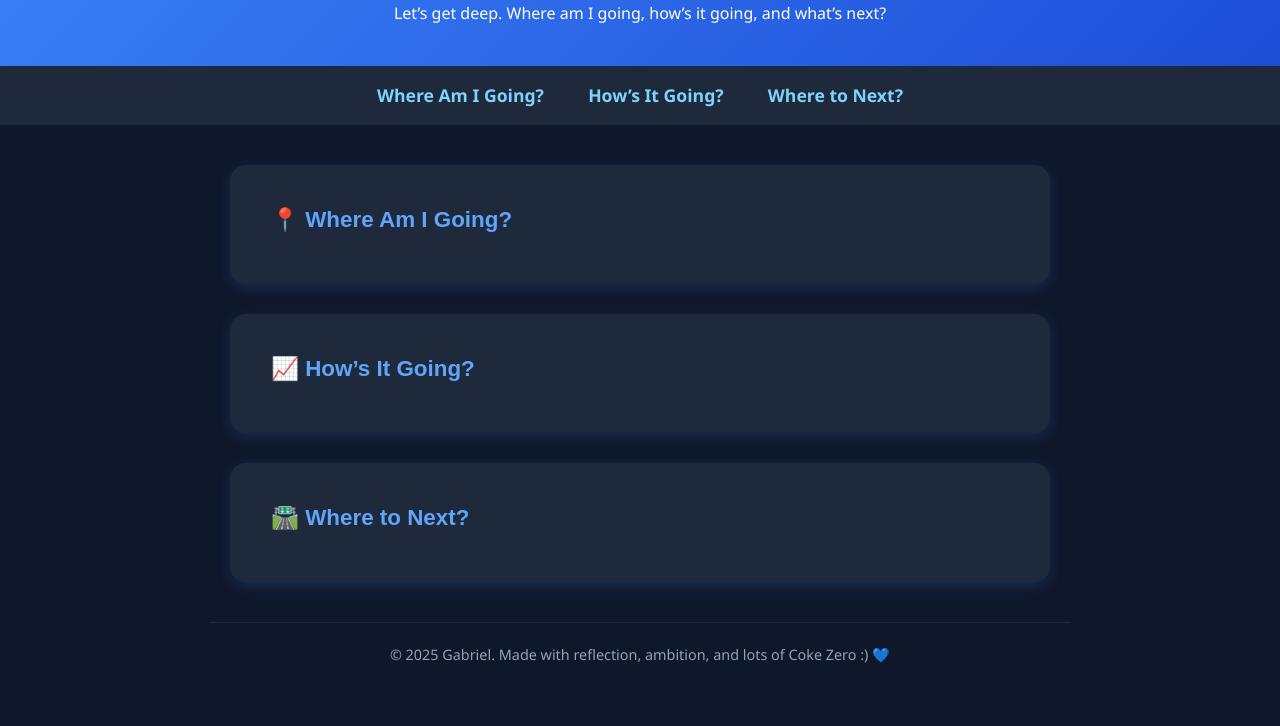
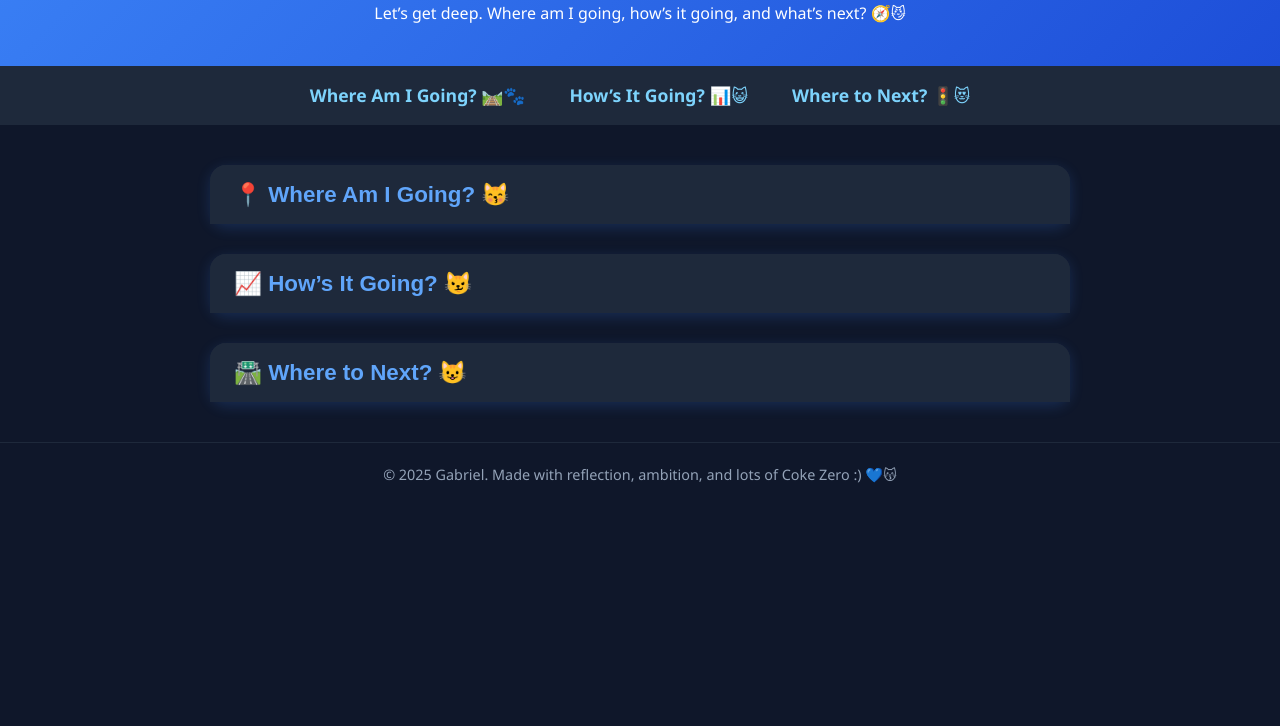
Before and after one commit to gabrielboyle1/civicsClassSite, a plain HTML site: page index.html in a window 1280 px wide. Shown: the part 126-852 px from the top of the page. After the commit the page ends 800 px from the top, so only its background shows below. Drawn offline with Linux system fonts and the light colour scheme.

Commit message:
Update index.html

```diff
--- a/index.html
+++ b/index.html
@@ -2,8 +2,7 @@
 <html lang="en">
   <head>
     <meta charset="UTF-8" />
-  <meta name="viewport" content="width=device-width, initial-scale=1.0"/>
-  <link rel="stylesheet" href="style.css" />
+    <meta name="viewport" content="width=device-width, initial-scale=1.0" />
     <title>My Journey</title>
     <style>
       /* Base Reset */
@@ -16,8 +15,10 @@
       /* Fonts & Colors */
       body {
         font-family: 'Segoe UI', Tahoma, Geneva, Verdana, sans-serif;
-      background-color: #0f172a; /* slate-900 */
-      color: #e0f2fe; /* sky-100 */
+        background-color: #0f172a;
+        /* slate-900 */
+        color: #e0f2fe;
+        /* sky-100 */
         line-height: 1.6;
         scroll-behavior: smooth;
       }
@@ -27,7 +28,7 @@
         color: white;
         padding: 40px 20px;
         text-align: center;
-      box-shadow: 0 8px 20px rgba(14,165,233,0.3);
+        box-shadow: 0 8px 20px rgba(14, 165, 233, 0.3);
         transition: background 0.4s ease;
       }
 
@@ -41,13 +42,15 @@
       }
 
       nav {
-      background-color: #1e293b; /* dark slate */
+        background-color: #1e293b;
+        /* dark slate */
         padding: 15px;
         text-align: center;
       }
 
       nav a {
-      color: #7dd3fc; /* sky-300 */
+        color: #7dd3fc;
+        /* sky-300 */
         text-decoration: none;
         margin: 0 20px;
         font-weight: bold;
@@ -56,7 +59,8 @@
       }
 
       nav a:hover {
-      color: #38bdf8; /* sky-400 */
+        color: #38bdf8;
+        /* sky-400 */
         transform: scale(1.1);
       }
 
@@ -67,65 +71,33 @@
       }
 
       section {
-      background: #1e293b; /* dark slate */
-      padding: 25px;
+        background: #1e293b;
+        /* dark slate */
         margin-bottom: 30px;
         border-radius: 16px;
-      box-shadow: 0 4px 14px rgba(59,130,246,0.2);
+        box-shadow: 0 4px 14px rgba(59, 130, 246, 0.2);
         transition: transform 0.3s ease, box-shadow 0.3s ease;
       }
 
       section:hover {
         transform: translateY(-4px);
-      box-shadow: 0 6px 20px rgba(56,189,248,0.3);
+        box-shadow: 0 6px 20px rgba(56, 189, 248, 0.3);
       }
 
-    section h2 {
-      font-size: 1.8rem;
-      margin-bottom: 15px;
-      color: #60a5fa; /* blue-400 */
-    }
-
-    .placeholder {
-      background-color: #334155; /* slate-700 */
-      padding: 15px;
-      border-left: 5px solid #3b82f6; /* blue-500 */
-      border-radius: 10px;
-      font-style: italic;
-      color: #cbd5e1; /* slate-300 */
-      transition: background 0.3s ease;
-    }
-
-    .placeholder:hover {
-      background-color: #475569; /* slightly lighter slate */
-    }
-
-    footer {
-      background-color: #0f172a;
-      text-align: center;
-      padding: 20px 10px;
-      font-size: 0.9rem;
-      color: #94a3b8; /* slate-400 */
-      border-top: 1px solid #1e293b;
-    }
-
-    footer:hover {
-      color: #bae6fd; /* sky-200 */
-    }
       .collapsible {
         background-color: #1e293b;
         color: #60a5fa;
         cursor: pointer;
-  padding: 16px;
+        padding: 16px 24px;
         width: 100%;
         text-align: left;
         border: none;
         outline: none;
         font-size: 1.4rem;
         font-weight: bold;
-  border-radius: 12px;
+        border-radius: 16px 16px 0 0;
         transition: background-color 0.3s ease;
-  margin-bottom: 10px;
+        user-select: none;
       }
 
       .collapsible:hover {
@@ -135,27 +107,27 @@
       .content {
         max-height: 0;
         overflow: hidden;
-  transition: max-height 0.4s ease-out, padding 0.3s ease;
+        transition: max-height 0.5s ease, padding 0.3s ease;
         background-color: #1e293b;
-  border-radius: 12px;
-  padding: 0 16px;
-}
-
-.content.open {
-  padding: 16px;
-  max-height: 500px; /* adjust if you have big content */
+        border-radius: 0 0 16px 16px;
+        padding-top: 0;
+        padding-bottom: 0;
+        padding-left: 24px;
+        padding-right: 24px;
       }
 
       .checklist {
         list-style: none;
         padding-left: 0;
+        margin-top: 12px;
       }
 
       .checklist li {
-  padding: 10px;
+        padding: 10px 0;
         position: relative;
-  padding-left: 24px;
+        padding-left: 30px;
         color: #cbd5e1;
+        line-height: 1.4;
       }
 
       .checklist li::before {
@@ -165,65 +137,113 @@
         color: #3b82f6;
       }
 
+      input[type="checkbox"] {
+        margin-right: 10px;
+        transform: scale(1.2);
+        vertical-align: middle;
+        cursor: not-allowed;
+      }
+
+      footer {
+        background-color: #0f172a;
+        text-align: center;
+        padding: 20px 10px;
+        font-size: 0.9rem;
+        color: #94a3b8;
+        /* slate-400 */
+        border-top: 1px solid #1e293b;
+      }
+
+      footer:hover {
+        color: #bae6fd;
+        /* sky-200 */
+      }
     </style>
   </head>
   <body>
-
     <header>
-    <h1>My Journey✨</h1>
-    <p>Let’s get deep. Where am I going, how’s it going, and what’s next?</p>
+      <h1>My Journey✨😸</h1>
+      <p>Let’s get deep. Where am I going, how’s it going, and what’s next? 🧭😼</p>
     </header>
-
     <nav>
-    <a href="#where">Where Am I Going?</a>
-    <a href="#how">How’s It Going?</a>
-    <a href="#next">Where to Next?</a>
+      <a href="#where">Where Am I Going? 🛤️🐾</a>
+      <a href="#how">How’s It Going? 📊😺</a>
+      <a href="#next">Where to Next? 🚦😻</a>
     </nav>
-
     <main>
- <main>
-  <section>
-    <button class="collapsible">📍 Where Am I Going?</button>
+      <section id="where">
+        <button class="collapsible">📍 Where Am I Going? 😽</button>
         <div class="content">
           <ul class="checklist">
-        <li><input type="checkbox" disabled> IB/OSSD Diploma 🎓</li>
-        <li><input type="checkbox" disabled> Ontario Provincial Police: Auxiliary Constabulary Program 💻</li>
-        <li><input type="checkbox" disabled> UWO </li>
-        <li><input type="checkbox" disabled> Medical Residency</li>
-        <li><input type="checkbox" disabled> Psychiatry</li>
+            <li>
+              <input type="checkbox" disabled> IB/OSSD Diploma 🎓😸
+            </li>
+            <li>
+              <input type="checkbox" disabled> Ontario Provincial Police: Auxiliary Constabulary Program 💻😺
+            </li>
+            <li>
+              <input type="checkbox" disabled> UWO 🏫🐈‍⬛
+            </li>
+            <li>
+              <input type="checkbox" disabled> Medical Residency 🩺😻
+            </li>
+            <li>
+              <input type="checkbox" disabled> Psychiatry 🧠🐾
+            </li>
           </ul>
         </div>
       </section>
-
-  <section>
-    <button class="collapsible">📈 How’s It Going?</button>
+      <section id="how">
+        <button class="collapsible">📈 How’s It Going? 😼</button>
         <div class="content">
           <ul class="checklist">
-        <li><input type="checkbox" checked disabled> Completed 3 out of 6 credits 🧠</li>
-        <li><input type="checkbox" checked disabled> Learned basic HTML & CSS 🔧</li>
-        <li><input type="checkbox" checked disabled> Got starter job 🤞</li>
+            <li>
+              <input type="checkbox" checked disabled> Completed 3 out of 6 credits 🧠🐱
+            </li>
+            <li>
+              <input type="checkbox" checked disabled> Learned basic HTML & CSS 🔧🐈
+            </li>
+            <li>
+              <input type="checkbox" checked disabled> Got starter job 🤞😹
+            </li>
           </ul>
         </div>
       </section>
-
-  <section>
-    <button class="collapsible">🛣️ Where to Next?</button>
+      <section id="next">
+        <button class="collapsible">🛣️ Where to Next? 😺</button>
         <div class="content">
           <ul class="checklist">
-        <li><input type="checkbox" disabled> Make Important Connections 👥</li>
-        <li><input type="checkbox" disabled> Keep updating my resume 📄</li>
-        <li><input type="checkbox" disabled> Apply into every youth internship I can (policing, medicine)</li>
+            <li>
+              <input type="checkbox" disabled> Make Important Connections 👥😻
+            </li>
+            <li>
+              <input type="checkbox" disabled> Keep updating my resume 📄🐾
+            </li>
+            <li>
+              <input type="checkbox" disabled> Apply into every youth internship I can (policing, medicine) 🐈‍⬛🚓🩺
+            </li>
           </ul>
         </div>
       </section>
     </main>
-
-
-
     <footer>
-    <p>&copy; 2025 Gabriel. Made with reflection, ambition, and lots of Coke Zero :) 💙</p>
+      <p>&copy; 2025 Gabriel. Made with reflection, ambition, and lots of Coke Zero :) 💙😽</p>
     </footer>
-
-
+    <script>
+      document.querySelectorAll('.collapsible').forEach(button => {
+        button.addEventListener('click', () => {
+          const content = button.nextElementSibling;
+          if (content.style.maxHeight && content.style.maxHeight !== '0px') {
+            content.style.maxHeight = null;
+            content.style.paddingTop = '0';
+            content.style.paddingBottom = '0';
+          } else {
+            content.style.maxHeight = content.scrollHeight + 'px';
+            content.style.paddingTop = '16px';
+            content.style.paddingBottom = '16px';
+          }
+        });
+      });
+    </script>
   </body>
 </html>
```
Lines whose indentation alone changed are shown as unchanged.
